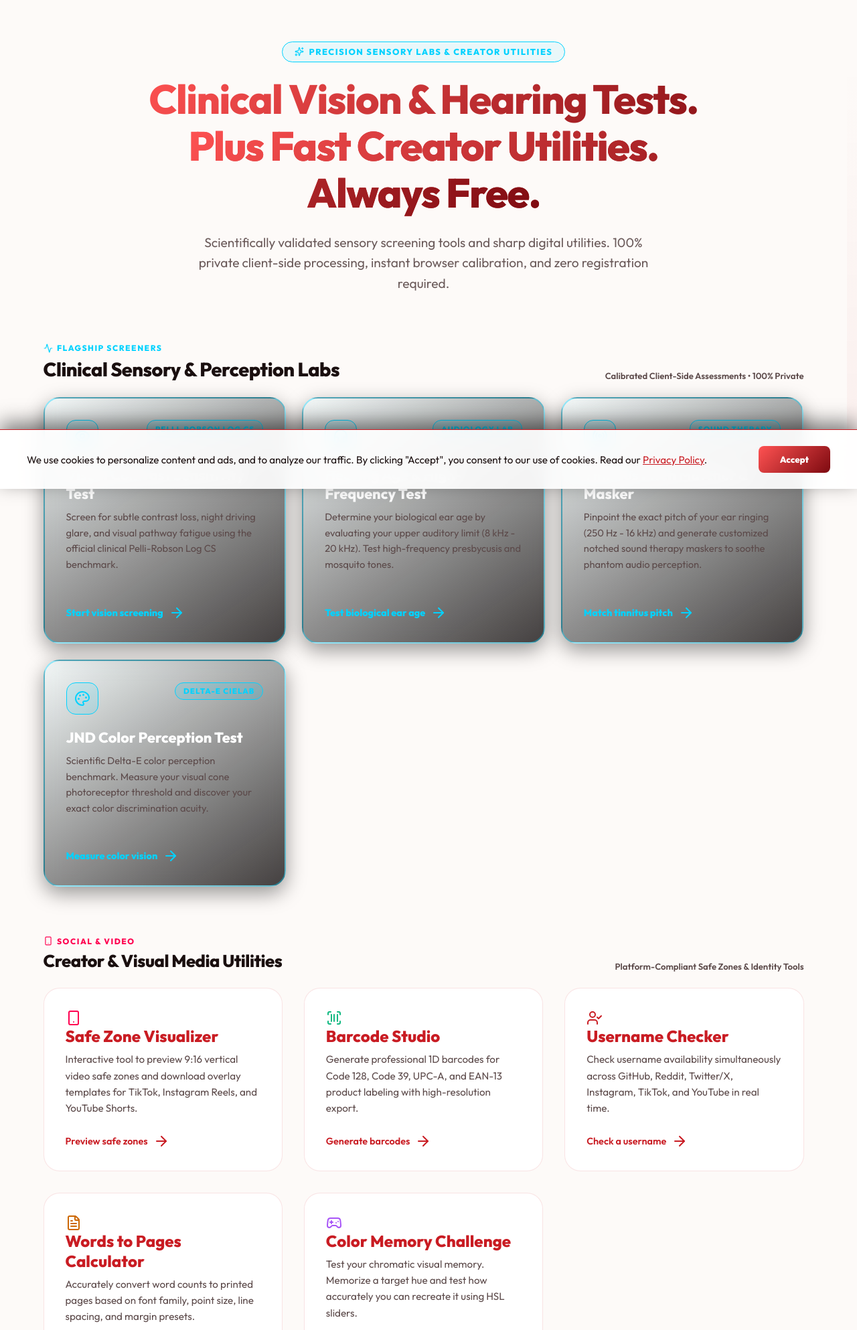
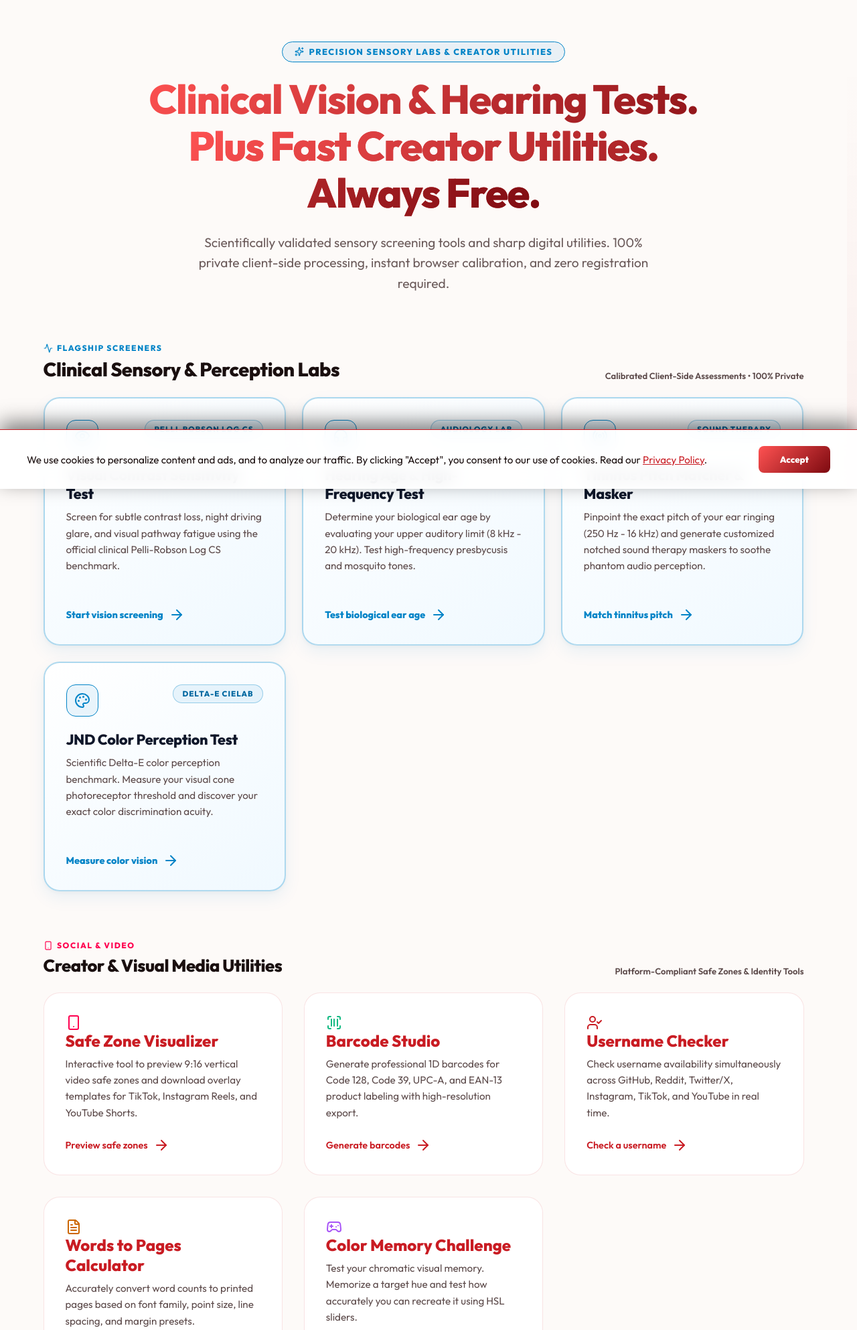
Before and after one commit to pasihaka/handlekit.com, a Flask app: page / in a window 1280 px wide. Shown: the part 70-2056 px from the top of the page at 67% size. Run offline with Flask 3, Linux system fonts and the light colour scheme; some libraries are stand-ins or nearby versions.

Commit message:
fix(ui): Polish Flagship screeners with adaptive light & dark mode styling for pristine contrast

```diff
--- a/templates/index.html
+++ b/templates/index.html
@@ -71,7 +71,7 @@
     <div style="position: absolute; top: 50%; left: 50%; transform: translate(-50%, -50%); width: 350px; height: 350px; background: var(--glow-color); filter: blur(120px); z-index: -1; opacity: 0.5;">
     </div>
 
-    <div style="display: inline-flex; align-items: center; gap: 0.5rem; background: rgba(0, 210, 255, 0.08); border: 1px solid #00d2ff; color: #00d2ff; padding: 0.4rem 1.1rem; border-radius: 9999px; font-size: 0.8rem; font-weight: 800; text-transform: uppercase; letter-spacing: 1.5px; margin-bottom: 1.25rem;">
+    <div class="hero-top-badge" style="display: inline-flex; align-items: center; gap: 0.5rem; padding: 0.4rem 1.1rem; border-radius: 9999px; font-size: 0.8rem; font-weight: 800; text-transform: uppercase; letter-spacing: 1.5px; margin-bottom: 1.25rem;">
         <i data-lucide="sparkles" style="width: 14px; height: 14px;"></i> Precision Sensory Labs &amp; Creator Utilities
     </div>
 
@@ -91,7 +91,7 @@
 <div style="margin-bottom: 4.5rem;">
     <div style="display: flex; justify-content: space-between; align-items: flex-end; margin-bottom: 1.5rem; flex-wrap: wrap; gap: 0.75rem;">
         <div>
-            <div style="display: inline-flex; align-items: center; gap: 0.4rem; font-size: 0.75rem; font-weight: 800; text-transform: uppercase; letter-spacing: 1.5px; color: #00d2ff; margin-bottom: 0.35rem;">
+            <div class="flagship-kicker-text" style="display: inline-flex; align-items: center; gap: 0.4rem; font-size: 0.75rem; font-weight: 800; text-transform: uppercase; letter-spacing: 1.5px; margin-bottom: 0.35rem;">
                 <i data-lucide="activity" style="width: 14px; height: 14px;"></i> Flagship Screeners
             </div>
             <h2 style="font-size: 1.8rem; font-weight: 800; color: var(--text-main); margin: 0; letter-spacing: -0.5px;">
@@ -106,85 +106,85 @@
     <div style="display: grid; grid-template-columns: repeat(auto-fit, minmax(280px, 1fr)); gap: 1.5rem;">
 
         <!-- Contrast Sensitivity -->
-        <a href="/contrast-sensitivity-test" class="tool-card flagship-card" style="border: 2px solid rgba(0, 210, 255, 0.4); background: linear-gradient(145deg, rgba(0, 210, 255, 0.04) 0%, rgba(22, 18, 18, 0.8) 100%);">
-            <div style="display: flex; justify-content: space-between; align-items: flex-start; margin-bottom: 1.25rem;">
-                <div style="width: 48px; height: 48px; border-radius: 14px; background: rgba(0, 210, 255, 0.12); border: 1px solid #00d2ff; display: flex; align-items: center; justify-content: center; color: #00d2ff;">
-                    <i data-lucide="eye" style="width: 24px; height: 24px;"></i>
+        <a href="/contrast-sensitivity-test" class="tool-card flagship-card">
+            <div class="flagship-top-row">
+                <div class="flagship-icon-box">
+                    <i data-lucide="eye"></i>
                 </div>
-                <span class="flagship-badge" style="background: rgba(0, 210, 255, 0.15); border: 1px solid #00d2ff; color: #00d2ff;">
+                <span class="flagship-badge">
                     Pelli-Robson Log CS
                 </span>
             </div>
-            <h3 style="font-size: 1.35rem; font-weight: 800; color: #ffffff; margin-bottom: 0.6rem;">
+            <h3 class="flagship-title">
                 Visual Contrast Sensitivity Test
             </h3>
-            <p style="color: var(--text-sub); line-height: 1.6; font-size: 0.92rem; margin-bottom: 1.5rem;">
+            <p class="flagship-desc">
                 Screen for subtle contrast loss, night driving glare, and visual pathway fatigue using the official clinical Pelli-Robson Log CS benchmark.
             </p>
-            <div class="card-arrow" style="color: #00d2ff; font-weight: 700; margin-top: auto;">
+            <div class="card-arrow flagship-arrow">
                 Start vision screening <i data-lucide="arrow-right"></i>
             </div>
         </a>
 
         <!-- Hearing Age Test -->
-        <a href="/hearing-age-test" class="tool-card flagship-card" style="border: 2px solid rgba(0, 210, 255, 0.4); background: linear-gradient(145deg, rgba(0, 210, 255, 0.04) 0%, rgba(22, 18, 18, 0.8) 100%);">
-            <div style="display: flex; justify-content: space-between; align-items: flex-start; margin-bottom: 1.25rem;">
-                <div style="width: 48px; height: 48px; border-radius: 14px; background: rgba(0, 210, 255, 0.12); border: 1px solid #00d2ff; display: flex; align-items: center; justify-content: center; color: #00d2ff;">
-                    <i data-lucide="headphones" style="width: 24px; height: 24px;"></i>
+        <a href="/hearing-age-test" class="tool-card flagship-card">
+            <div class="flagship-top-row">
+                <div class="flagship-icon-box">
+                    <i data-lucide="headphones"></i>
                 </div>
-                <span class="flagship-badge" style="background: rgba(0, 210, 255, 0.15); border: 1px solid #00d2ff; color: #00d2ff;">
+                <span class="flagship-badge">
                     Audiology Lab
                 </span>
             </div>
-            <h3 style="font-size: 1.35rem; font-weight: 800; color: #ffffff; margin-bottom: 0.6rem;">
+            <h3 class="flagship-title">
                 Hearing Age &amp; High-Frequency Test
             </h3>
-            <p style="color: var(--text-sub); line-height: 1.6; font-size: 0.92rem; margin-bottom: 1.5rem;">
+            <p class="flagship-desc">
                 Determine your biological ear age by evaluating your upper auditory limit (8 kHz - 20 kHz). Test high-frequency presbycusis and mosquito tones.
             </p>
-            <div class="card-arrow" style="color: #00d2ff; font-weight: 700; margin-top: auto;">
+            <div class="card-arrow flagship-arrow">
                 Test biological ear age <i data-lucide="arrow-right"></i>
             </div>
         </a>
 
         <!-- Tinnitus Frequency Matcher -->
-        <a href="/tinnitus-frequency-matcher" class="tool-card flagship-card" style="border: 2px solid rgba(0, 210, 255, 0.4); background: linear-gradient(145deg, rgba(0, 210, 255, 0.04) 0%, rgba(22, 18, 18, 0.8) 100%);">
-            <div style="display: flex; justify-content: space-between; align-items: flex-start; margin-bottom: 1.25rem;">
-                <div style="width: 48px; height: 48px; border-radius: 14px; background: rgba(0, 210, 255, 0.12); border: 1px solid #00d2ff; display: flex; align-items: center; justify-content: center; color: #00d2ff;">
-                    <i data-lucide="radio" style="width: 24px; height: 24px;"></i>
+        <a href="/tinnitus-frequency-matcher" class="tool-card flagship-card">
+            <div class="flagship-top-row">
+                <div class="flagship-icon-box">
+                    <i data-lucide="radio"></i>
                 </div>
-                <span class="flagship-badge" style="background: rgba(0, 210, 255, 0.15); border: 1px solid #00d2ff; color: #00d2ff;">
+                <span class="flagship-badge">
                     Sound Therapy
                 </span>
             </div>
-            <h3 style="font-size: 1.35rem; font-weight: 800; color: #ffffff; margin-bottom: 0.6rem;">
+            <h3 class="flagship-title">
                 Tinnitus Pitch Matcher &amp; Masker
             </h3>
-            <p style="color: var(--text-sub); line-height: 1.6; font-size: 0.92rem; margin-bottom: 1.5rem;">
+            <p class="flagship-desc">
                 Pinpoint the exact pitch of your ear ringing (250 Hz - 16 kHz) and generate customized notched sound therapy maskers to soothe phantom audio perception.
             </p>
-            <div class="card-arrow" style="color: #00d2ff; font-weight: 700; margin-top: auto;">
+            <div class="card-arrow flagship-arrow">
                 Match tinnitus pitch <i data-lucide="arrow-right"></i>
             </div>
         </a>
 
         <!-- JND Color Perception -->
-        <a href="/jnd-test" class="tool-card flagship-card" style="border: 2px solid rgba(0, 210, 255, 0.4); background: linear-gradient(145deg, rgba(0, 210, 255, 0.04) 0%, rgba(22, 18, 18, 0.8) 100%);">
-            <div style="display: flex; justify-content: space-between; align-items: flex-start; margin-bottom: 1.25rem;">
-                <div style="width: 48px; height: 48px; border-radius: 14px; background: rgba(0, 210, 255, 0.12); border: 1px solid #00d2ff; display: flex; align-items: center; justify-content: center; color: #00d2ff;">
-                    <i data-lucide="palette" style="width: 24px; height: 24px;"></i>
+        <a href="/jnd-test" class="tool-card flagship-card">
+            <div class="flagship-top-row">
+                <div class="flagship-icon-box">
+                    <i data-lucide="palette"></i>
                 </div>
-                <span class="flagship-badge" style="background: rgba(0, 210, 255, 0.15); border: 1px solid #00d2ff; color: #00d2ff;">
+                <span class="flagship-badge">
                     Delta-E CIELAB
                 </span>
             </div>
-            <h3 style="font-size: 1.35rem; font-weight: 800; color: #ffffff; margin-bottom: 0.6rem;">
+            <h3 class="flagship-title">
                 JND Color Perception Test
             </h3>
-            <p style="color: var(--text-sub); line-height: 1.6; font-size: 0.92rem; margin-bottom: 1.5rem;">
+            <p class="flagship-desc">
                 Scientific Delta-E color perception benchmark. Measure your visual cone photoreceptor threshold and discover your exact color discrimination acuity.
             </p>
-            <div class="card-arrow" style="color: #00d2ff; font-weight: 700; margin-top: auto;">
+            <div class="card-arrow flagship-arrow">
                 Measure color vision <i data-lucide="arrow-right"></i>
             </div>
         </a>
@@ -467,15 +467,88 @@
 </div>
 
 <style>
+    /* Flagship Lab Cards — Adaptive Light & Dark Theming */
+    :root {
+        --flagship-bg: linear-gradient(145deg, rgba(0, 210, 255, 0.05) 0%, rgba(22, 18, 18, 0.85) 100%);
+        --flagship-border: rgba(0, 210, 255, 0.35);
+        --flagship-hover-border: #00d2ff;
+        --flagship-hover-shadow: 0 20px 45px rgba(0, 210, 255, 0.25);
+        --flagship-shadow: 0 10px 30px rgba(0, 0, 0, 0.4);
+        --flagship-accent: #00d2ff;
+        --flagship-icon-bg: rgba(0, 210, 255, 0.12);
+        --flagship-icon-border: #00d2ff;
+        --flagship-badge-bg: rgba(0, 210, 255, 0.15);
+        --flagship-badge-border: #00d2ff;
+        --flagship-badge-text: #00d2ff;
+        --flagship-title: #ffffff;
+        --flagship-desc: var(--text-sub);
+        --flagship-arrow: #00d2ff;
+        --flagship-kicker: #00d2ff;
+    }
+
+    html[data-theme='light'], html[data-theme='light'] :root {
+        --flagship-bg: linear-gradient(145deg, #ffffff 0%, #f0f9ff 100%);
+        --flagship-border: rgba(2, 132, 199, 0.3);
+        --flagship-hover-border: #0284c7;
+        --flagship-hover-shadow: 0 20px 40px rgba(2, 132, 199, 0.18);
+        --flagship-shadow: 0 10px 25px rgba(2, 132, 199, 0.08), 0 2px 8px rgba(0, 0, 0, 0.04);
+        --flagship-accent: #0284c7;
+        --flagship-icon-bg: rgba(2, 132, 199, 0.08);
+        --flagship-icon-border: #0284c7;
+        --flagship-badge-bg: rgba(2, 132, 199, 0.08);
+        --flagship-badge-border: rgba(2, 132, 199, 0.35);
+        --flagship-badge-text: #0369a1;
+        --flagship-title: #0f172a;
+        --flagship-desc: #475569;
+        --flagship-arrow: #0284c7;
+        --flagship-kicker: #0284c7;
+    }
+
+    .hero-top-badge {
+        background: var(--flagship-icon-bg);
+        border: 1px solid var(--flagship-icon-border);
+        color: var(--flagship-accent);
+    }
+
+    .flagship-kicker-text {
+        color: var(--flagship-kicker);
+    }
+
     .flagship-card {
-        box-shadow: 0 10px 30px rgba(0, 0, 0, 0.4);
+        background: var(--flagship-bg) !important;
+        border: 2px solid var(--flagship-border) !important;
+        box-shadow: var(--flagship-shadow);
         transition: all 0.35s cubic-bezier(0.175, 0.885, 0.32, 1.275);
     }
 
     .flagship-card:hover {
         transform: translateY(-8px);
-        border-color: #00d2ff !important;
-        box-shadow: 0 20px 45px rgba(0, 210, 255, 0.2);
+        border-color: var(--flagship-hover-border) !important;
+        box-shadow: var(--flagship-hover-shadow) !important;
+    }
+
+    .flagship-top-row {
+        display: flex;
+        justify-content: space-between;
+        align-items: flex-start;
+        margin-bottom: 1.25rem;
+    }
+
+    .flagship-icon-box {
+        width: 48px;
+        height: 48px;
+        border-radius: 14px;
+        background: var(--flagship-icon-bg);
+        border: 1px solid var(--flagship-icon-border);
+        display: flex;
+        align-items: center;
+        justify-content: center;
+    }
+
+    .flagship-icon-box i, .flagship-icon-box svg {
+        width: 24px;
+        height: 24px;
+        color: var(--flagship-accent);
     }
 
     .flagship-badge {
@@ -483,8 +556,33 @@
         font-weight: 800;
         text-transform: uppercase;
         letter-spacing: 1px;
-        padding: 0.3rem 0.75rem;
+        padding: 0.35rem 0.85rem;
         border-radius: 9999px;
+        background: var(--flagship-badge-bg);
+        border: 1px solid var(--flagship-badge-border);
+        color: var(--flagship-badge-text);
+    }
+
+    .flagship-title {
+        font-size: 1.35rem;
+        font-weight: 800;
+        color: var(--flagship-title);
+        margin-bottom: 0.6rem;
+        letter-spacing: -0.3px;
+        line-height: 1.3;
+    }
+
+    .flagship-desc {
+        color: var(--flagship-desc);
+        line-height: 1.6;
+        font-size: 0.92rem;
+        margin-bottom: 1.5rem;
+    }
+
+    .flagship-arrow {
+        color: var(--flagship-arrow) !important;
+        font-weight: 700;
+        margin-top: auto;
     }
 
     .article-preview-card {
@@ -498,10 +596,18 @@
         transition: all 0.25s ease;
     }
 
+    html[data-theme='light'] .article-preview-card {
+        background: #ffffff;
+        box-shadow: 0 4px 12px rgba(0, 0, 0, 0.03);
+    }
+
     .article-preview-card:hover {
-        background: rgba(255, 255, 255, 0.06);
-        border-color: rgba(255, 255, 255, 0.2);
+        border-color: var(--flagship-hover-border);
         transform: translateY(-4px);
+    }
+
+    html[data-theme='light'] .article-preview-card:hover {
+        box-shadow: 0 10px 25px rgba(2, 132, 199, 0.12);
     }
 </style>
 {% endblock %}
```
